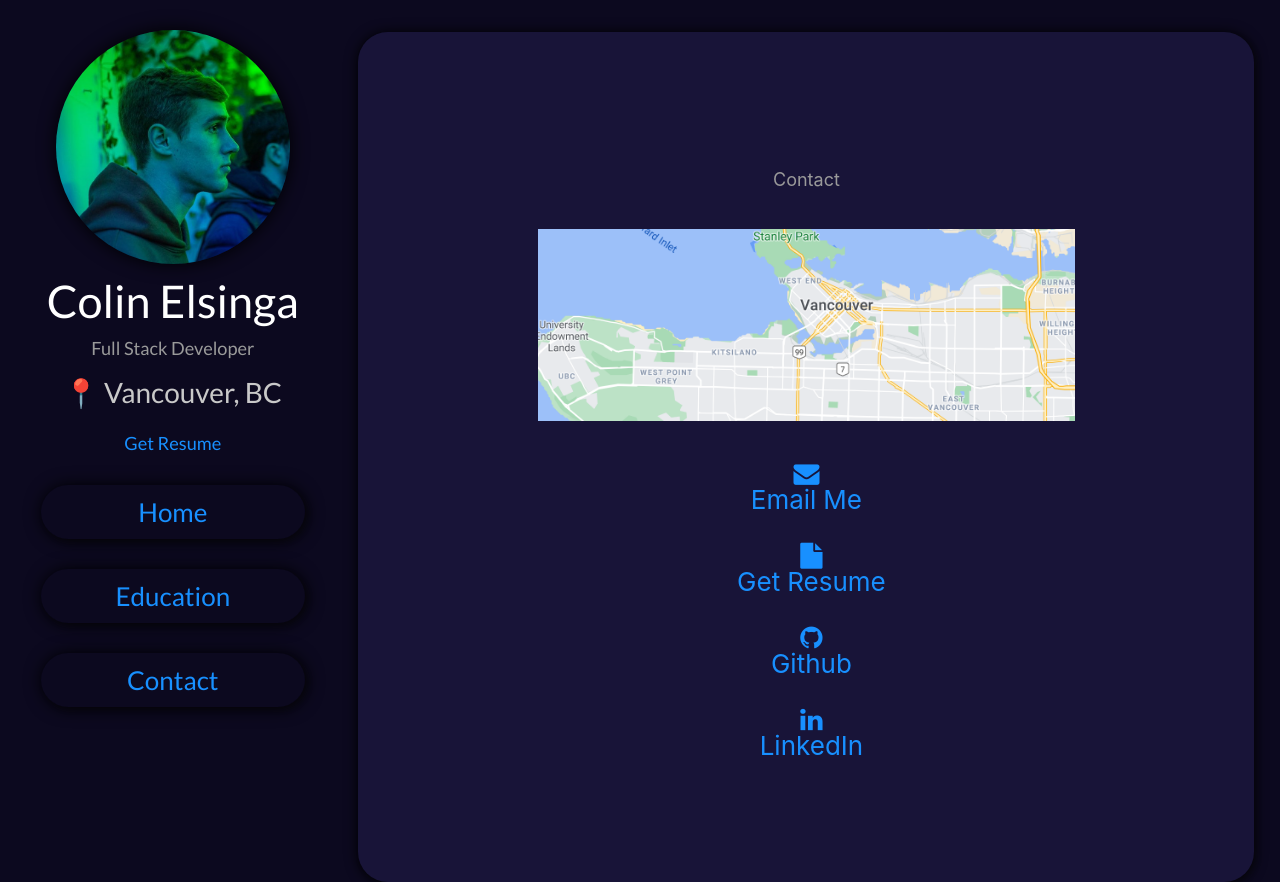
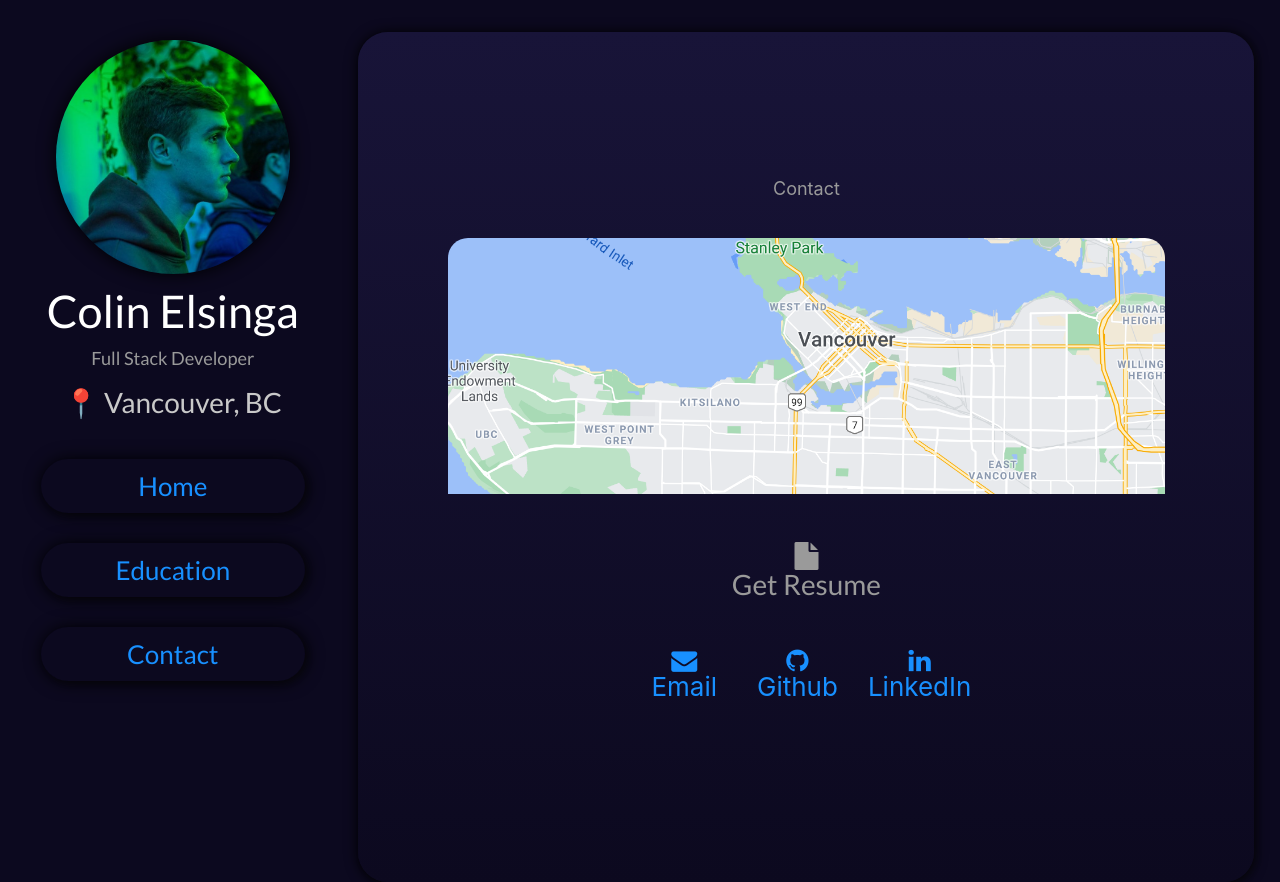
Before and after one commit to celsinga/colinelsinga.com, a React (Create React App) app: page /contact in a window 1280 px wide. Built offline with nearby package versions, Linux system fonts and the light colour scheme.

Commit message:
update contact

```diff
--- a/src/components/contact.js
+++ b/src/components/contact.js
@@ -6,34 +6,25 @@ export default function Contact() {
   return (
     <div className="main" style={{display: 'flex', flexDirection: 'column'}}>
         <div className="email">
-          <div className="skills" style={{paddingBottom: '40px', marginTop: '-100px'}}>Contact</div>
-          <img src={vancouver} style={{maxWidth: '60%', paddingBottom: '20px'}} />
-          <div className="resume" style={{display: 'flex', flexDirection: 'column', justifyContent: 'center', paddingTop: '20px'}}>
-            <div>
-              <a
+          <div className="skills" style={{paddingBottom: '40px', marginTop: '-120px'}}>Contact</div>
+          <img src={vancouver} style={{maxWidth: '80%', paddingBottom: '20px', borderRadius: '20px'}} />
+
+          <div className="subtitle" style={{paddingTop: '28px'}}>
+              <a href="https://resume.creddle.io/resume/8nkxjv6eyoo" target="_blank" rel="noopener noreferrer" style={{ color: '#9a9a9a', display: 'flex', flexDirection: 'column', fontSize: '28px'}}> <i class="fa fa-file"></i>Get Resume</a>
+           </div>
+          <div className="resume" style={{display: 'flex', justifyContent: 'center', padding: '20px 10px'}}>
+            <div style={{paddingLeft: '10px', paddingTop: '30px'}}>
+            <a
                 style={{backgroundColor: 'transparent'}}
                 href="mailto:colinelsinga@gmail.com"
                 target="_blank"
                 rel="noopener noreferrer"
                 >
                 <i class="fa fa-envelope"></i>
-              <div>Email Me</div>
+              <div>Email</div>
               </a>
             </div>
-            <div style={{paddingLeft: '10px', paddingTop: '30px'}}>
-              <a
-                style={{backgroundColor: 'transparent'}}
-                href="https://resume.creddle.io/resume/8nkxjv6eyoo"
-                target="_blank"
-                rel="noopener noreferrer"
-                >
-                <i class="fa fa-file"></i>
-              <div>
-                Get Resume
-              </div>
-              </a>
-            </div>
-            <div style={{paddingLeft: '10px', paddingTop: '30px'}}>
+            <div style={{paddingRight: '20px', paddingLeft: '40px', paddingTop: '30px'}}>
               <a
                 style={{backgroundColor: 'transparent'}}
                 href="https://github.com/celsinga"
@@ -62,8 +53,8 @@ export default function Contact() {
 
            </div>
 
+
         </div>
-
       </div>
   )
 }
--- a/src/components/education.js
+++ b/src/components/education.js
@@ -37,10 +37,12 @@ export default function Education() {
           <div class="top">
           Education
           </div>
-          <img className="lighthouse" src={lighthouse}></img>
+          <a href="https://www.lighthouselabs.ca/" target="_blank" rel="noopener noreferrer"><img className="lighthouse" src={lighthouse}></img></a>
           <p style={{padding: '15px 10px'}}>Lighthouse Labs - 2020-21 • Diploma in Web Development</p>
+          <a href="https://www.nimbusrecording.com/" target="_blank" rel="noopener noreferrer">
           <img className="nimbus" src={nimbus}></img>
-          <p style={{padding: '15px 10px'}}>Nimbus School of Recording & Media - 2014-16 • Diploma in Music Industry</p>
+          </a>
+            <p style={{padding: '15px 10px'}}>Nimbus School of Recording & Media - 2014-16 • Diploma in Music Industry</p>
           <div className="skillsE" style={{marginTop: '-20px'}}>
           Work Experience
           </div>
--- a/src/components/education.scss
+++ b/src/components/education.scss
@@ -14,25 +14,29 @@
   display: flex;
   justify-content: center;
   width: 70%;
-  height: 800px;
+  height: 850px;
   position: absolute;
-  top: 3%;
+  top: 4%;
   right: 2%;
-  background-image: linear-gradient(#282c34, rgb(14, 14, 14));
+  background-image: linear-gradient(#181438,  #0c091f);
   border-radius: 30px;
-  padding-top: 190px !important;
+  padding-top: 100px !important;
   line-height: 1;
   text-align: center;
   box-shadow: 0px 1px 13px black, 3px 3px 5px rgb(18 18 19 / 29%);
+  .top {
+    margin-top: 180px;
+  }
 }
 
 .skillsE {
-  padding: 0px 26px;
+  padding: 16px 26px;
   color: #9a9a9a;
+  font-size: large;
   p {
     padding-top: 20px;
+    color: white;
     font-size: 1em;
-    color: white;
   }
 }
 
--- a/src/components/main.js
+++ b/src/components/main.js
@@ -20,7 +20,7 @@ export default function Main() {
         <div style={{fontSize: '70px'}} className="name">
           Colin Elsinga
         </div>
-        <div className="skills" style={{paddingTop: '10px', paddingBottom: '20px'}}>
+        <div className="skills" style={{padding: '15px', paddingBottom: '20px'}}>
           Full Stack Developer
         </div>
         <div style={{color: 'white', paddingBottom: '22px', paddingLeft: '45px', paddingRight: '45px'}} className="subtitle">
@@ -37,6 +37,9 @@ export default function Main() {
           <div className="projects">
             <Projects />
           </div>
+        <div className="subtitle" style={{paddingBottom: '18px'}}>
+          <a href="https://resume.creddle.io/resume/8nkxjv6eyoo" target="_blank" rel="noopener noreferrer" style={{ color: '#1890ff', display: 'flex', flexDirection: 'column', fontSize: '18px'}}> <i class="fa fa-file"></i> Get Resume</a>
+        </div>
         </div>
 
       </div>
--- a/src/components/main.scss
+++ b/src/components/main.scss
@@ -6,20 +6,20 @@
   position: absolute;
   top: 4%;
   right: 2%;
-  background-color: #181438;
+  background-image: linear-gradient(#181438,  #0c091f);
   border-radius: 30px;
   padding-top: 100px !important;
   line-height: 1;
   text-align: center;
   box-shadow: 0px 1px 13px black, 3px 3px 5px rgb(18 18 19 / 29%);
   .name {
-    margin-top: -80px;
+    margin-top: -100px;
   }
 }
 
 
 .skills {
-  padding: 16px 26px;
+  padding: 6px 16px;
   color: #9a9a9a;
   font-size: large;
   p {
--- a/src/components/nav.js
+++ b/src/components/nav.js
@@ -18,10 +18,8 @@ export default function Navbar() {
         <div className="subtitle">
           Full Stack Developer
         </div>
+
         <p className="location">📍 Vancouver, BC</p>
-        <div className="subtitle" style={{paddingBottom: '18px'}}>
-          <a href="https://resume.creddle.io/resume/8nkxjv6eyoo" target="_blank" rel="noopener noreferrer">Get Resume</a>
-        </div>
           <div className="navbtn">
             <Link to="/">Home</Link>
           </div>
--- a/src/components/nav.scss
+++ b/src/components/nav.scss
@@ -53,7 +53,7 @@ button[type="checkbox"]:checked:after{
   max-width: 380px;
   margin-left: 30px;
   margin-right: 30px;
-  margin-top: 30px;
+  margin-top: 40px;
   box-shadow: 0px 0px 18px black;
 }
 .btnsame{
--- a/src/components/projects.scss
+++ b/src/components/projects.scss
@@ -9,15 +9,22 @@
   justify-content: space-between;
   box-shadow: inset 0px 1px 13px black, inset 3px 3px 5px rgb(18 18 19 / 29%);
   h3 {
-    color: white;
+    color: #e52e71;
+    text-decoration: bold;
+    font-size: 24px;
+    padding-top: 8px;
+    padding-left: 8px;
   }
   img {
     max-width: 38%;
     border-radius: 10px;
   }
   p {
-    color: white;
-    padding: 1px 1px;
+    color: #ff8a00;
+    padding: 4px 8px;
+    border: solid 1px grey;
+    border-radius: 20px;
+    box-shadow: 0px 1px 13px black, 3px 3px 5px rgb(18 18 19 / 29%);
   }
   .learned {
     display: flex;
@@ -27,11 +34,5 @@
 }
 
 .slickSlide:hover {
-  p {
-    color: #ff8a00
-  }
-  h3 {
-    color: #e52e71;
-  }
 
 }
```
